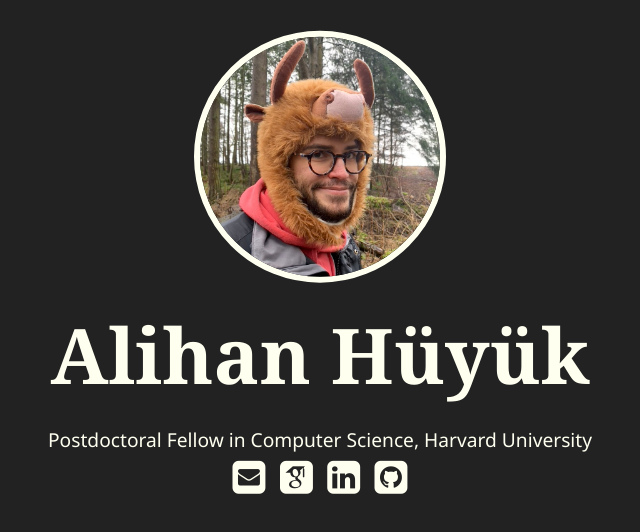
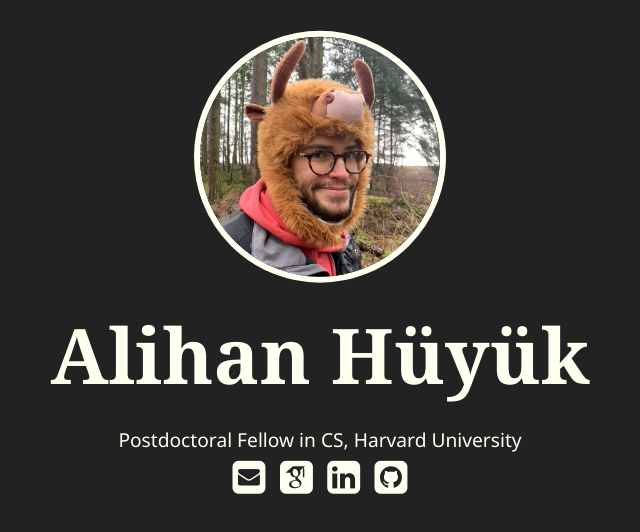
Before and after one commit to alihanhyk/alihanhyk.github.io, a plain HTML site: page index.html in a window 1280 px wide. Shown: the whole page, without its empty margins (320-960 px from the left). Drawn offline with Linux system fonts and the light colour scheme; files whose address does not match are found by name.

Commit message:
abbreviated CS

```diff
--- a/index.html
+++ b/index.html
@@ -29,7 +29,7 @@
         <div>
             <img src='res/photo.jpg'>
             <h1>Alihan H&uuml;y&uuml;k</h1>
-            <h2>Postdoctoral Fellow in Computer Science, Harvard University</h2>
+            <h2>Postdoctoral Fellow in CS, Harvard University</h2>
             <p>
                 <a id='email' target='_blank' href=''><i class='fa fa-envelope-square'></i></a><!--
                 --><a target='_blank' href='https://scholar.google.com/citations?user=EMq6KwMAAAAJ'><i class='ai ai-google-scholar-square'></i></a><!--
```
